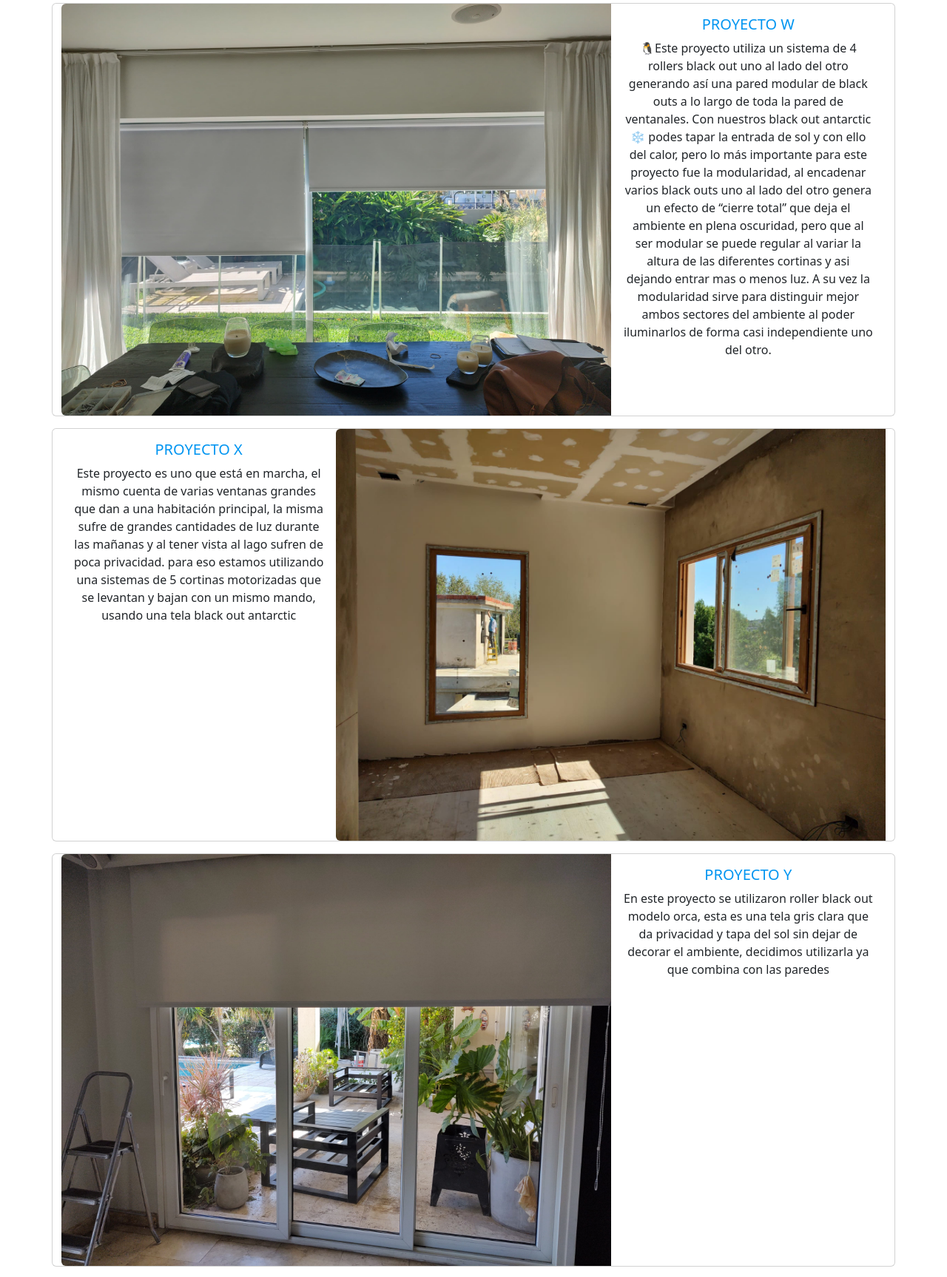
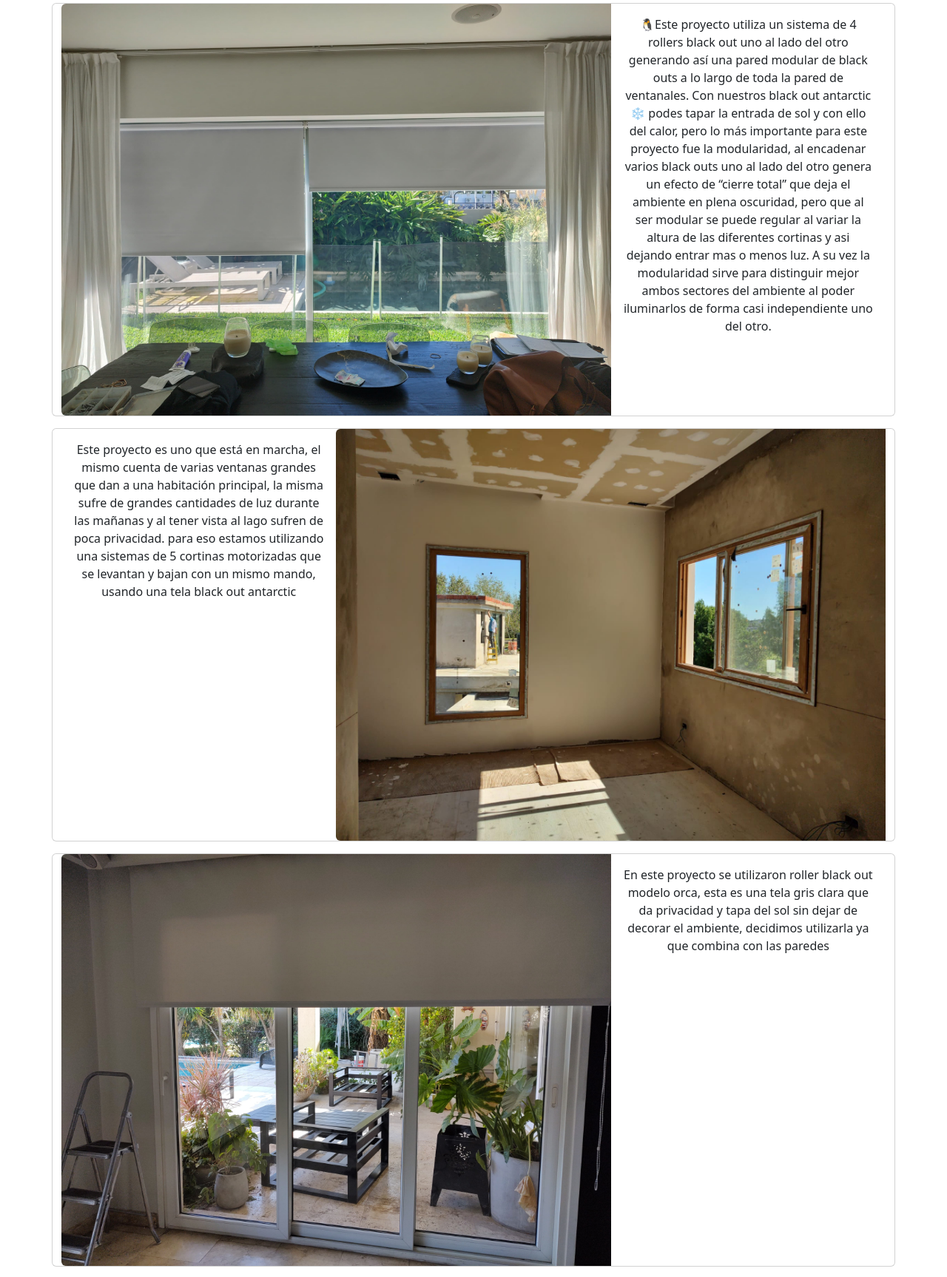
Before and after one commit to mattgauu/ProyectofinalMateoGaunaTesta, a website: page paginas/proyectos.html in a window 1280 px wide. Shown: the part 118-1845 px from the top of the page at 74% size. Drawn offline with nearby package versions, Linux system fonts and the light colour scheme.

Commit message:
Update proyectos.html

```diff
--- a/paginas/proyectos.html
+++ b/paginas/proyectos.html
@@ -47,7 +47,7 @@
                         </div>
                         <div class="col-md-4">
                             <div class="card-body">
-                                <h5 class="card-title titulo">PROYECTO W</h5>
+
                                 <p class="card-text">🐧Este proyecto utiliza un sistema de 4 rollers black out uno al lado del otro generando así una pared modular de black outs a lo largo de toda la pared de ventanales.
 
                                     Con nuestros black out antarctic ❄️ podes tapar la entrada de sol y con ello del calor, pero lo más importante para este proyecto fue la modularidad, al encadenar varios black outs uno al lado del otro genera un efecto de “cierre total” que deja el ambiente en plena oscuridad, pero que al ser modular se puede regular al variar la altura de las diferentes cortinas y asi dejando entrar mas o menos luz.
@@ -61,7 +61,7 @@
                         <div class="row g-0">
                         <div class="col-md-4">
                             <div class="card-body">
-                            <h5 class="card-title titulo">PROYECTO X</h5>
+
                             <p class="card-text">Este proyecto es uno que está en marcha, el mismo cuenta de varias ventanas grandes que dan a una habitación principal, la misma sufre de grandes cantidades de luz durante las mañanas y al tener vista al lago sufren de poca privacidad. para eso estamos utilizando una sistemas de 5 cortinas motorizadas que se levantan y bajan con un mismo mando, usando una tela black out antarctic</p>
                         </div>
                     </div>
@@ -82,7 +82,7 @@
                         </div>
                         <div class="col-md-4">
                             <div class="card-body">
-                            <h5 class="card-title titulo">PROYECTO Y</h5>
+
                             <p class="card-text">En este proyecto se utilizaron roller black out modelo orca, esta es una tela gris clara que da privacidad y tapa del sol sin dejar de decorar el ambiente, decidimos utilizarla ya que combina con las paredes</p>
                             </div>
                         </div>
@@ -92,7 +92,7 @@
                         <div class="row g-0">
                         <div class="col-md-4">
                             <div class="card-body">
-                            <h5 class="card-title titulo">PROYECTO Z</h5>
+
                             <p class="card-text">Este proyecto es uno que está en marcha, el mismo cuenta de varias ventanas grandes que dan a una habitación principal, la misma sufre de grandes cantidades de luz durante las mañanas y al tener vista al lago sufren de poca privacidad. para eso estamos utilizando una sistemas de 5 cortinas motorizadas que se levantan y bajan con un mismo mando, usando una tela black out antarctic</p>
                         </div>
                     </div>
```
